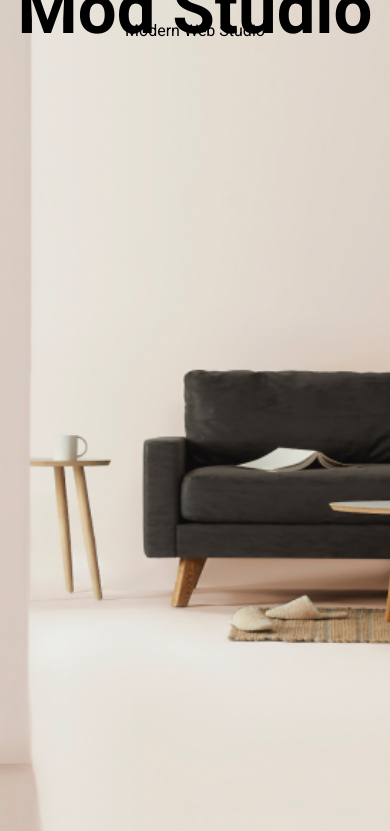
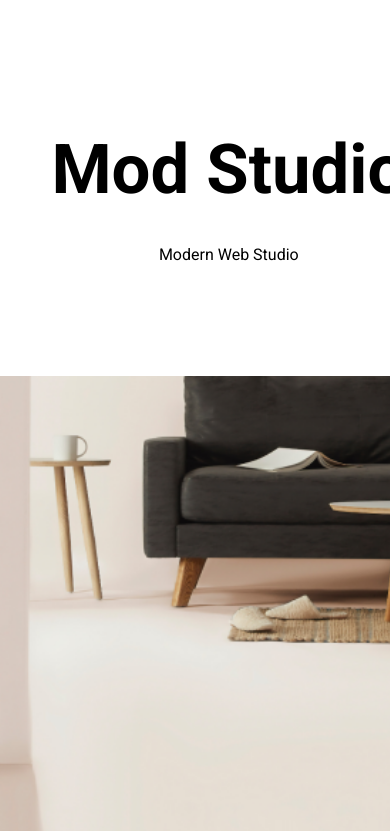
Before and after one commit to romirov/otus-css-omirov, a plain HTML site: page index.html in a window 390 px wide. Shown: the top 831 px of the page. Drawn offline with Linux system fonts and the light colour scheme.

Commit message:
centered sections 1 for mobile version

```diff
--- a/styles/style.css
+++ b/styles/style.css
@@ -443,11 +443,14 @@ body {
     left: 0%;
     right: 0%;
     top: 0%;
-    width: 100%;
-    height: 40%;
+    width: 28.6rem;
+    height: 23.5rem;
+    background-color: white;
   }
 
   .mod_studio{
+    margin-top: 10rem;
+    margin-bottom: 4rem;
     font-size: 4.3rem;
   }
 
```
